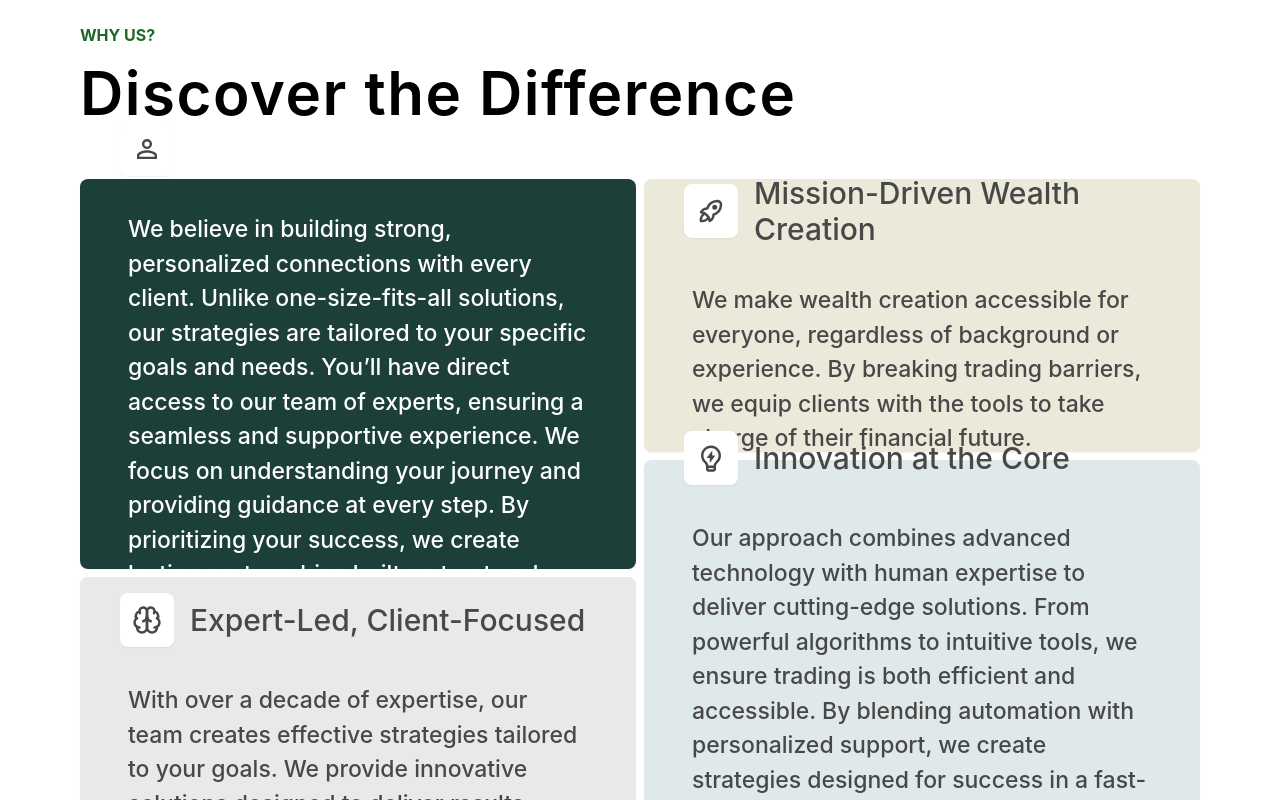
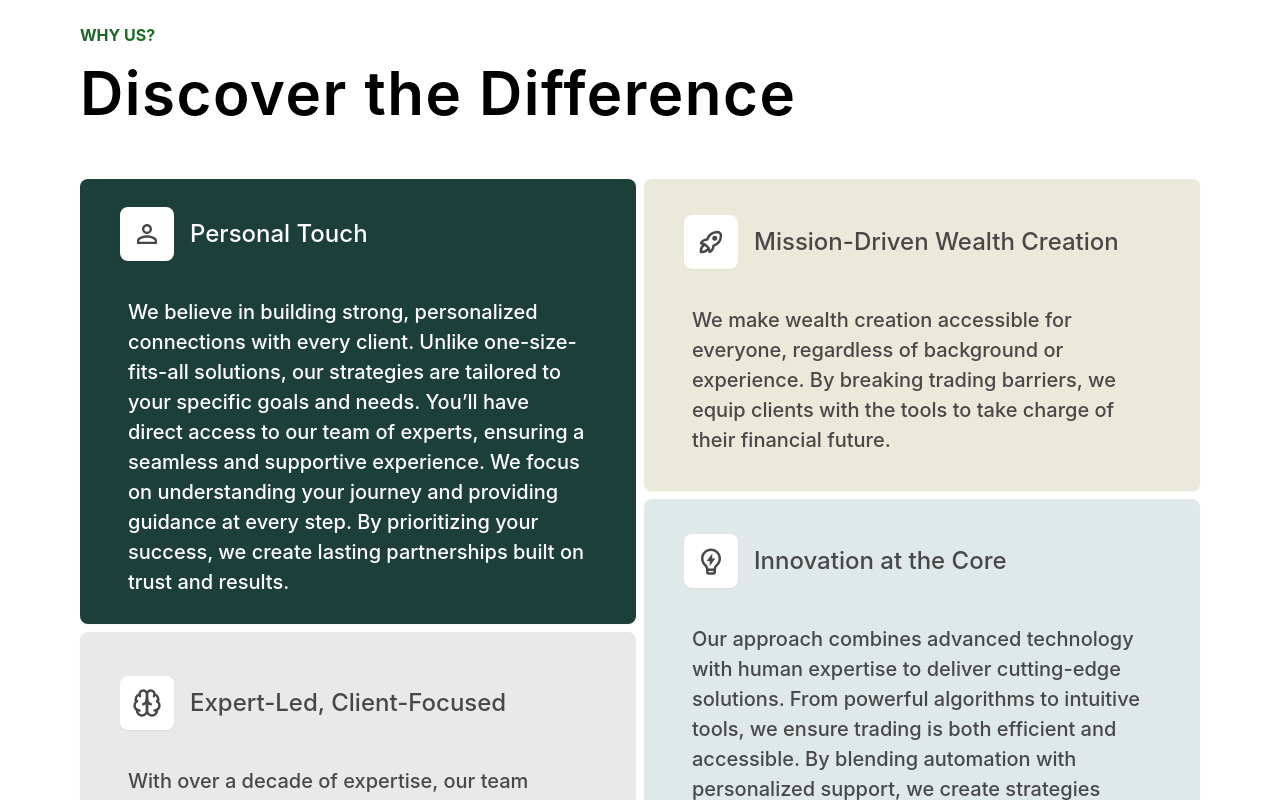
Before and after one commit to johnnybasgallop/fairway-site, a React (Create React App) app: page / in a window 1280 px wide. Shown: the part 2800-3600 px from the top of the page. Built offline with nearby package versions, Linux system fonts and the light colour scheme.

Commit message:
all styling done for whyus section

```diff
--- a/src/Why-us/WhyUs.jsx
+++ b/src/Why-us/WhyUs.jsx
@@ -14,7 +14,7 @@ const LeftColumn = () => {
       icon: MdPersonOutline, // Use the imported icon component
       bgColor: "bg-[#1C3F3A]",
       textColor: "text-white",
-      height: "h-[65%] lg:h-[60%]",
+      height: " h-[65%] md:h-[58%] lg:h-[60%]",
     },
     {
       title: "Expert-Led, Client-Focused",
@@ -23,12 +23,12 @@ const LeftColumn = () => {
       icon: LuBrain, // Use the imported icon component
       bgColor: "bg-[#E9E9E9]",
       textColor: "text-[#494848]",
-      height: "h-[35%] lg:h-[40%]",
+      height: "h-[35%] md:h-[42%] lg:h-[40%]",
     },
   ];
 
   return (
-    <div className="flex flex-col h-[650px] lg:gap-2 gap-5">
+<div className="flex flex-col h-[650px] md:h-[450px] lg:h-[800px] xl:h-[750px] lg:gap-2 gap-5">
       {features.map((feature, index) => (
         <div
           key={index}
@@ -39,11 +39,11 @@ const LeftColumn = () => {
             <div className="bg-white rounded-lg p-3 mr-4 shadow-sm text-[#494848]">
               <feature.icon className="text-xl lg:text-3xl" /> {/* Render the icon */}
             </div>
-            <h4 className="text-xl lg:text-3xl font-medium">
+            <h4 className="text-xl lg:text-2xl 2xl:text-3xl font-medium">
               {feature.title}
             </h4>
           </div>
-          <p className="text-md lg:text-[23px] lg:px-2 font-medium pt-5">
+          <p className="text-md lg:text-[20px] 2xl:text-[23px] lg:px-2 font-medium pt-5">
             {feature.description}
           </p>
         </div>
@@ -75,7 +75,7 @@ const RightColumn = () => {
   ];
 
   return (
-    <div className="flex flex-col h-[650px] lg:gap-2 gap-5">
+<div className="flex flex-col h-[650px] md:h-[450px] lg:h-[800px] xl:h-[750px] lg:gap-2 gap-5">
       {features.map((feature, index) => (
         <div
           key={index}
@@ -86,11 +86,11 @@ const RightColumn = () => {
             <div className="bg-white rounded-lg p-3 mr-4 shadow-sm text-[#494848]">
               <feature.icon className="text-xl lg:text-3xl" /> {/* Render the icon */}
             </div>
-            <h4 className="text-xl lg:text-3xl font-medium">
+            <h4 className="text-xl lg:text-2xl 2xl:text-3xl font-medium">
               {feature.title}
             </h4>
           </div>
-          <p className="text-md lg:text-[23px] lg:px-2 font-medium pt-5">
+          <p className="text-md lg:text-[20px] 2xl:text-[23px] lg:px-2 font-medium pt-5">
             {feature.description}
           </p>
         </div>
```
